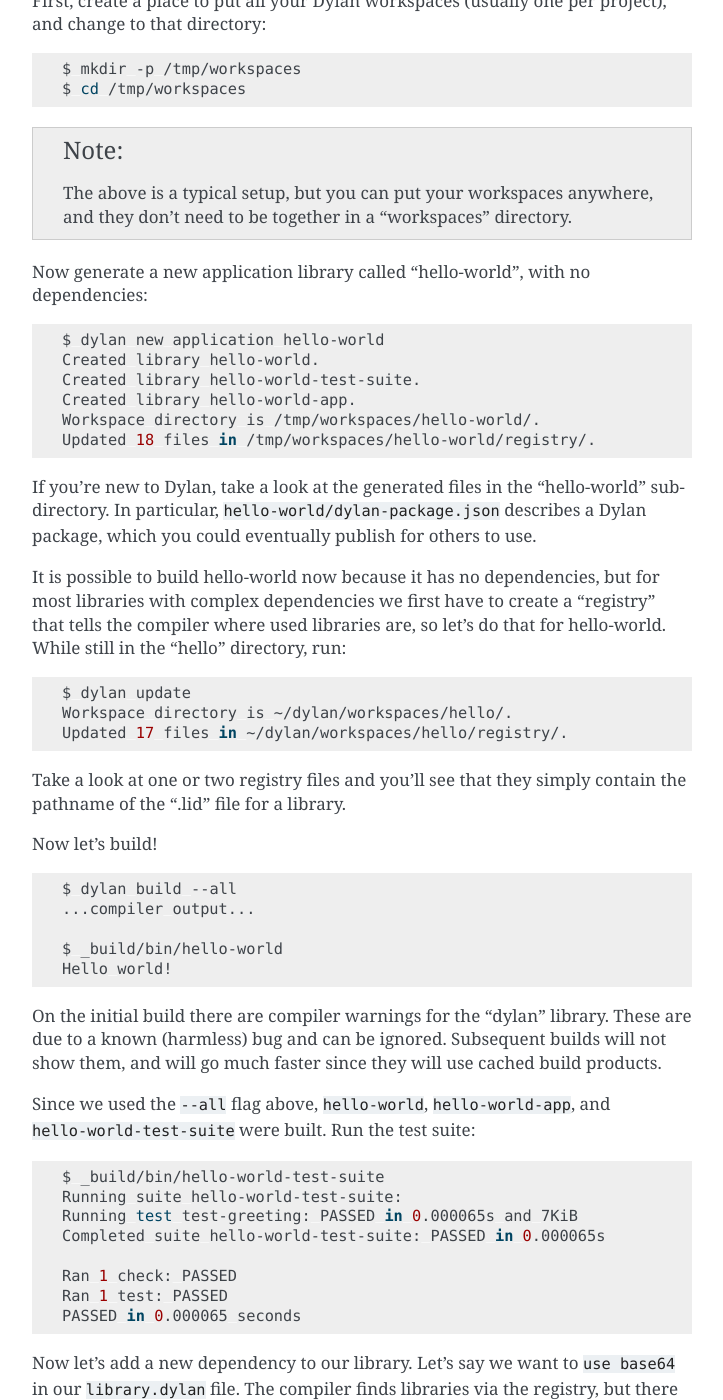
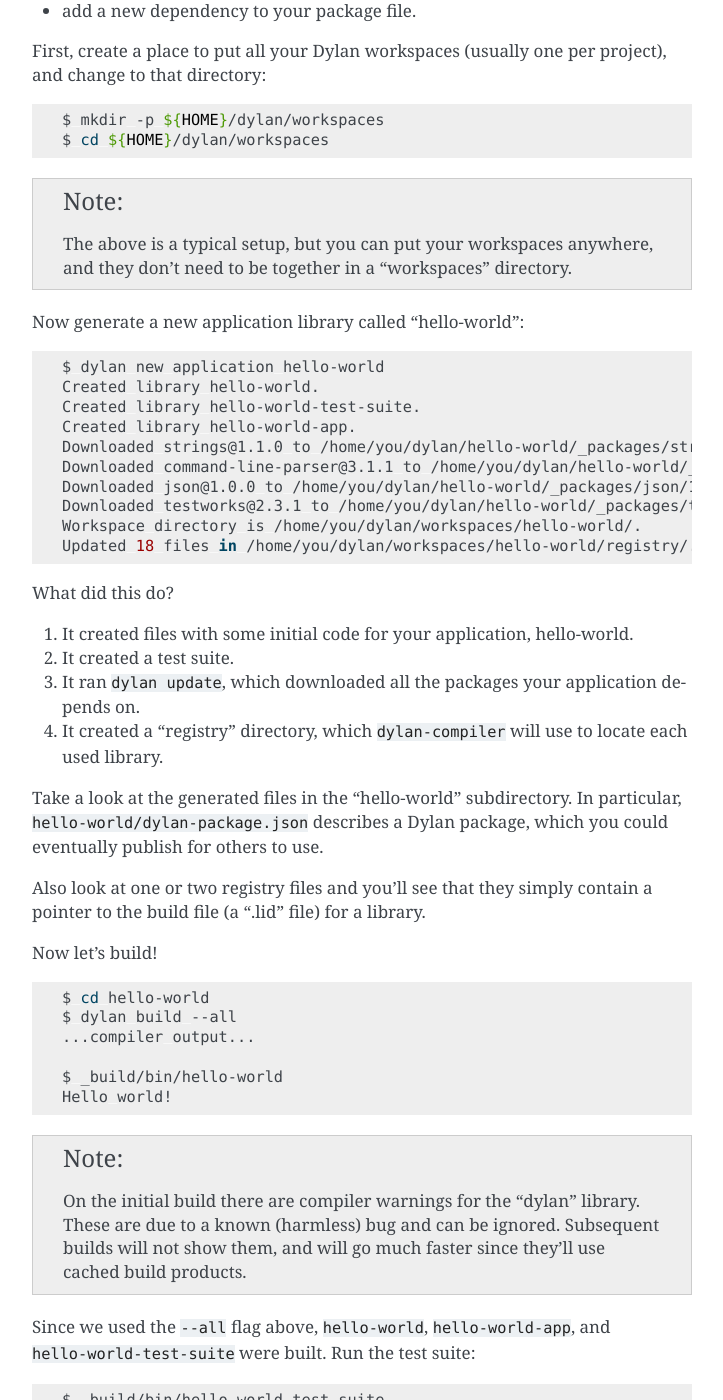
Before and after one commit to dylan-lang/dylan-tool, a Sphinx documentation site: the page built from documentation/source/index.rst, in a window 1280 px wide and 1400 px high, scrolled down 3083 px. Shown: the whole window, without its empty margins (388-1111 px from the left). Built offline with Sphinx 7.4.7, drawn with Linux system fonts in a browser that asks for light colours; some of the changed text lies outside the part shown.

Commit message:
documentation updates
Fixing bitrot, as one does...

```diff
--- a/documentation/source/index.rst
+++ b/documentation/source/index.rst
@@ -1,14 +1,15 @@
 .. highlight:: shell
 
-*******************************
-The ``dylan`` Command-line Tool
-*******************************
+************
+`dylan` Tool
+************
 
-The :program:`dylan` command-line tool provides a number of subcommands to
-simplify the management of Dylan workspaces and package dependencies,
-eliminates the need to manually maintain the "registry" (which enables the
-compiler to locate libraries) by hand, and eliminates the need to use Git
-submodules to track dependencies.
+The :program:`dylan` command-line tool
+
+* manages Dylan workspaces and package dependencies,
+* generates the "registry" files for you,
+* eliminates the need to use Git submodules to track dependencies, and
+* publishes packages to the Dylan package catalog.
 
 .. toctree::
    :hidden:
@@ -40,8 +41,7 @@
   workspace is the same as a package directory so there is only one active
   package. See `Workspaces`_ for discussion of multi-package workspaces.
 
-  The `dylan update`_ subcommand scans active packages when creating the
-  registry.
+  `dylan update`_ scans active packages when creating the registry.
 
 release
   A specific version of a package. A release has a `Semantic Version`_ associated
@@ -74,24 +75,25 @@
 
 3. ``${HOME}/.local/state/dylan/_packages`` otherwise.
 
+**See also:** `XDG spec <https://specifications.freedesktop.org/basedir-spec/latest/>`_
+
 
 Building From Source
 ====================
 
 If you have **Open Dylan 2022.1 or later**, :program:`dylan` is already
-installed as part of that release. But if you're looking to run the latest
-version, follow these steps to build and install.
+installed as part of that release. But the ``dylan`` tool is still under active
+development and tends to move faster than the pace of Open Dylan releases, so
+you you may want to build the latest version, follow these steps to build and
+install.
 
 .. note:: Because an executable named "dylan" conflicts with the base Dylan
    library during the build process, this library is named "dylan-tool" and
-   then the executable is installed as :program:`dylan` by the
+   then the executable is installed as :program:`dylan-tool-app` by the
    :file:`Makefile`. The examples in this document use the name
    :program:`dylan` instead of "dylan-tool".
 
 #.  Read the `Requirements`_ section, above.
-
-#.  Make sure you have :program:`git`, :program:`make`, and
-    :program:`dylan-compiler` installed.
 
 #.  Clone and build the "dylan-tool" project::
 
@@ -122,51 +124,55 @@
 First, create a place to put all your Dylan workspaces (usually one per
 project), and change to that directory::
 
-    $ mkdir -p /tmp/workspaces
-    $ cd /tmp/workspaces
+    $ mkdir -p ${HOME}/dylan/workspaces
+    $ cd ${HOME}/dylan/workspaces
 
 .. note:: The above is a typical setup, but you can put your workspaces
           anywhere, and they don't need to be together in a "workspaces"
           directory.
 
-Now generate a new application library called "hello-world", with no
-dependencies::
+Now generate a new application library called "hello-world"::
 
     $ dylan new application hello-world
     Created library hello-world.
     Created library hello-world-test-suite.
     Created library hello-world-app.
-    Workspace directory is /tmp/workspaces/hello-world/.
-    Updated 18 files in /tmp/workspaces/hello-world/registry/.
+    Downloaded strings@1.1.0 to /home/you/dylan/hello-world/_packages/strings/1.1.0/src/
+    Downloaded command-line-parser@3.1.1 to /home/you/dylan/hello-world/_packages/command-line-parser/3.1.1/src/
+    Downloaded json@1.0.0 to /home/you/dylan/hello-world/_packages/json/1.0.0/src/
+    Downloaded testworks@2.3.1 to /home/you/dylan/hello-world/_packages/testworks/2.3.1/src/
+    Workspace directory is /home/you/dylan/workspaces/hello-world/.
+    Updated 18 files in /home/you/dylan/workspaces/hello-world/registry/.
 
-If you're new to Dylan, take a look at the generated files in the "hello-world"
-subdirectory. In particular, :file:`hello-world/dylan-package.json` describes a
-Dylan package, which you could eventually publish for others to use.
+What did this do?
 
-It is possible to build hello-world now because it has no dependencies, but for
-most libraries with complex dependencies we first have to create a "registry"
-that tells the compiler where used libraries are, so let's do that for
-hello-world. While still in the "hello" directory, run::
+1. It created files with some initial code for your application, hello-world.
+2. It created a test suite.
+3. It ran ``dylan update``, which downloaded all the packages your application
+   depends on.
+4. It created a "registry" directory, which ``dylan-compiler`` will use to
+   locate each used library.
 
-    $ dylan update
-    Workspace directory is ~/dylan/workspaces/hello/.
-    Updated 17 files in ~/dylan/workspaces/hello/registry/.
+Take a look at the generated files in the "hello-world" subdirectory. In
+particular, :file:`hello-world/dylan-package.json` describes a Dylan package,
+which you could eventually publish for others to use.
 
-Take a look at one or two registry files and you'll see that they simply
-contain the pathname of the ".lid" file for a library.
+Also look at one or two registry files and you'll see that they simply contain
+a pointer to the build file (a ".lid" file) for a library.
 
 Now let's build! ::
 
+    $ cd hello-world
     $ dylan build --all
     ...compiler output...
 
     $ _build/bin/hello-world
     Hello world!
 
-On the initial build there are compiler warnings for the "dylan" library.
-These are due to a known (harmless) bug and can be ignored. Subsequent builds
-will not show them, and will go much faster since they will use cached build
-products.
+.. note:: On the initial build there are compiler warnings for the "dylan"
+          library.  These are due to a known (harmless) bug and can be
+          ignored. Subsequent builds will not show them, and will go much
+          faster since they'll use cached build products.
 
 Since we used the ``--all`` flag above, ``hello-world``, ``hello-world-app``,
 and ``hello-world-test-suite`` were built. Run the test suite::
@@ -195,19 +201,19 @@
 and then run `dylan update`_ again::
 
     $ dylan update
-    Workspace directory is /tmp/workspaces/hello-world/.
-    Updated 1 file in /tmp/workspaces/hello-world/registry/.
+    Workspace directory is /home/you/dylan/workspaces/hello-world/.
+    Updated 1 file in /home/you/dylan/workspaces/hello-world/registry/.
 
-Note that we didn't specify a version for "base64", so the current version is
+Note that we didn't specify a version for "base64", so the latest version is
 downloaded. Usually it's a good idea to specify a particular version, like
 "base64\@0.1". Take a look at "registry/<your-platform>/base64" to see where it
 was installed.
 
 We also haven't actually changed the hello-world code to use base64. That is
-left as an exercise.
+left as an exercise. (Modify library.dylan and run ``dylan build -a`` again.)
 
 Now that you've got a working project, try some other :program:`dylan`
-subcommands, the most useful ones are:
+`subcommands`_, the most useful ones are:
 
 * `dylan status`_ tells you the status of the active packages. It will find the
   ``hello-world`` package but will complain that it's not a Git repository. Run
@@ -270,7 +276,7 @@
 * find settings in the :file:`workspace.json` file.
 
 If you create a :file:`workspace.json` file it must contain at least an empty
-dictionary, ``{}``.
+JSON dictionary, ``{}``.
 
 .. code-block:: json
 
@@ -290,10 +296,10 @@
 workspace historically involved a lot of manual Git cloning, creating registry
 files for each used library, and adding Git submodules.
 
-The `dylan update`_ command takes care of that for you. It scans each active
-package and its dependencies for ".lid" files and writes a registry file for
-each one (but see below for platform-specific libraries), and it downloads and
-installs package dependencies for you.
+`dylan update`_ takes care of that for you. It scans each active package and
+its dependencies for ".lid" files and writes a registry file for each one (but
+see below for platform-specific libraries), and it downloads and installs
+package dependencies for you.
 
 ..note:: If you use the same workspace directory on multiple platforms (e.g., a
          network mounted directory or shared by a virtual machine) you will
@@ -301,10 +307,13 @@
          platform-specific registry entries are created.  The :program:`dylan`
          tool makes no attempt to figure out which packages are "generic" and
          which are platform-specific, so it always writes registry files
-         specifically for the current platform.
+         specifically for the current platform, e.g., ``x86_64-linux``.
 
 Platform-specific Libraries
 ---------------------------
+
+.. note:: If you're new to Dylan you may want to skip this section as it's
+          likely you won't need to worry about it yet.
 
 Open Dylan supports multi-platform libraries via the registry and per-platform
 `LID files
@@ -372,14 +381,14 @@
 ``--debug``
   Disables error handling so that when an error occurs the debugger will be
   entered, or if not running under a debugger a stack trace will be printed.
-  When used with the ``--verbose`` flag this also enabled tracing of dependency
-  resolution.
+  When used with the ``--verbose`` flag this also enables tracing of dependency
+  resolution, which can be fun! ``:-)``.
 
 ``--verbose``
   Enables more verbose output, such as displaying which packages are
   downloaded, which registry files are written, etc.
 
-  When used with the ``--debug`` flag this also enabled tracing of dependency
+  When used with the ``--debug`` flag this also enables tracing of dependency
   resolution.
 
 
@@ -416,8 +425,8 @@
 Synopsis:
   ``dylan build [options] [--all | lib1 lib2 ...]``
 
-The `dylan build`_ command is essentially a wrapper around
-:program:`dylan-compiler` that has a few advantages:
+`dylan build`_ is essentially a wrapper around :program:`dylan-compiler` that
+has a few advantages:
 
 #. Invoke it from any directory inside your workspace and it will run the build
    in the top-level workspace directory so that the :file:`_build` and
@@ -459,7 +468,7 @@
   Combine all used libraries into a single executable. Note that
   :program:`dylan-compiler` puts the generated executable in
   :file:`_build/sbin` instead of :file:`_build/bin` when this flag is used.
-
+  (Requires Open Dylan 2022.1 or later.)
 
 .. index::
    single: dylan install subcommand
@@ -525,15 +534,12 @@
 http version 1.0 and the latest version of logging. ::
 
   $ dylan new application killer http@1.0 logging
-  $ dylan update            # generate registry files
   $ dylan build --all
+  $ _build/bin/killer-test-suite
   $ _build/bin/killer-app
-  $ _build/bin/killer-test-suite
 
-Unlike the ``make-dylan-app`` binary included with Open Dylan, this command
-does not generate a "registry" directory. Instead, it is expected that you will
-run ``dylan update`` to generate the registry whenever dependencies are
-changed.
+You must run ``dylan update`` whenever dependencies are changed, to install the
+new dependencies and update the registry files.
 
 **See also:** `dylan new library`_
 
@@ -545,7 +551,7 @@
 dylan new library
 -----------------
 
-Generate the boilerplate for a new shared library.
+Generate code for a new shared library.
 
 Synopsis: ``dylan new library [options] <name> [<dependency> ...]``
 
@@ -562,10 +568,10 @@
 * A :file:`dylan-package.json` file (unless this new library is being added to
   an existing package).
 
-Unlike the :program:`make-dylan-app` binary included with Open Dylan, this
-command does not generate a "registry" directory. Instead, it is expected that
-you will run `dylan update`_ to generate the registry whenever dependencies are
-changed.
+You must run ``dylan update`` whenever dependencies are changed, to install
+the new dependencies and update the registry files.
+
+**See also:** `dylan new application`_
 
 Options:
 ~~~~~~~~
@@ -578,14 +584,11 @@
 version 1.0 and the latest version of "logging". ::
 
   $ dylan new library http strings@1.0 logging
-  $ dylan update          # generate registry files
   $ dylan build --all
   $ _build/bin/killer-app-test-suite
 
 Edit the generated :file:`dylan-package.json` file to set the repository URL,
 description, and other attributes for your package.
-
-**See also:** `dylan new application`_
 
 
 .. index::
@@ -613,9 +616,9 @@
   Create the workspace under this directory instead of in the current working
   directory.
 
-The `dylan new workspace`_ subcommand creates a new workspace directory and
-initializes it with a :file:`workspace.json` file. The workspace name is the
-only required argument. Example::
+`dylan new workspace`_ creates a new workspace directory and initializes it
+with a :file:`workspace.json` file. The workspace name is the only required
+argument. Example::
 
   $ dylan new workspace my-app
   $ cd my-app
@@ -669,13 +672,17 @@
     is ``"0.5.0"`` the GitHub release should be tagged ``v0.5.0``.
 
 #.  Clone https://github.com/dylan-lang/pacman-catalog somewhere and create a
-    new branch named after your package.  In the next step the `dylan publish`_
-    command will make changes there for you.
+    new branch named after your package. ::
 
-    If you had already cloned pacman-catalog, **make sure to pull the latest
-    changes.**
+      $ cd /tmp
+      $ git clone https://github.com/dylan-lang/pacman-catalog
+      $ cd pacman-catalog
+      $ git switch -t -c my-package
 
-#.  Run :command:`dylan publish /path/to/pacman-catalog`, pointing to where you
+    In the next step the `dylan publish`_ command will make changes there for
+    you.
+
+#.  Run :command:`dylan publish /tmp/pacman-catalog`, pointing to where you
     just cloned the pacman catalog.
 
 #.  Commit the changes to `pacman-catalog`_ and submit a pull request.  The
```
Also changed, not shown: other parts of documentation/source/index.rst (+15 -13 lines).
